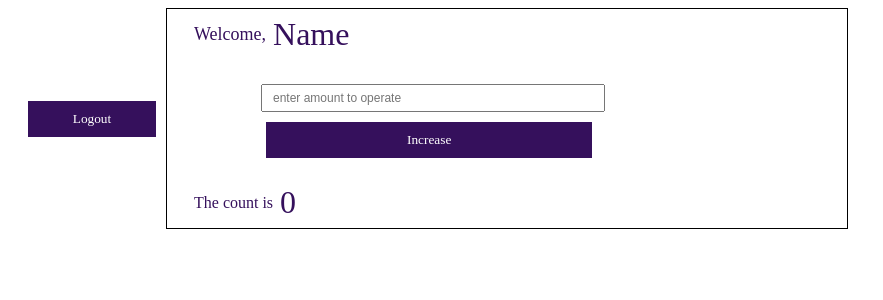
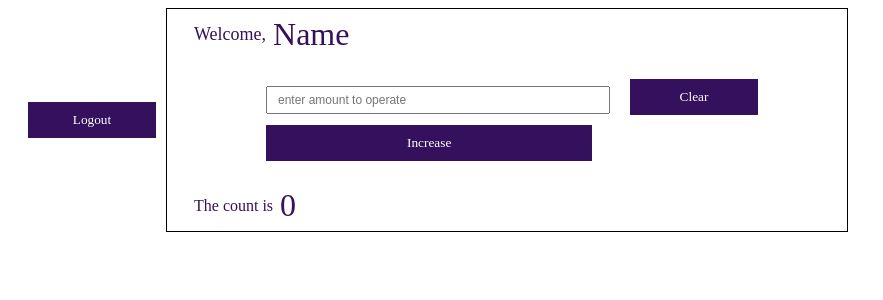
Before and after one commit to juliusossim/gradientfi-counter, a React (Vite) app: page / in a window 1280 px wide. Both pictures are taken after typing "name@example.com", "Sample123" into the empty fields and a click on the button "Login". Shown: the top 300 px of the page, without its empty margins (0-883 px from the left). Built offline with nearby package versions, Linux system fonts and the light colour scheme.

Commit message:
added clear button

```diff
--- a/src/hooks/useCounter.jsx
+++ b/src/hooks/useCounter.jsx
@@ -7,8 +7,9 @@ const useCounter = () => {
   const [val, setVal] = useState(1); // val state, to increase/decrease with/without input
   const paraCap = (string) => string.charAt(0).toUpperCase() + string.slice(1); // paragraph case
   const increaseCount = () => setCount((prev) => (!isNaN(val) ? prev + val : prev + 1));
-  const decreaseCount = () => setCount((prev) => (!isNaN(val) ? prev - val : prev - 1)); // decrease if not zero
+  const decreaseCount = () => setCount((prev) => (!isNaN(val) ? prev - val : prev - 1)); // decrease
+  const clear = () => setVal(1); // resets val
 
-  return { paraCap, decreaseCount, increaseCount, count, setVal, user }; // expose
+  return { paraCap, decreaseCount, increaseCount, count, setVal, user, clear }; // expose
 };
 export default useCounter;
--- a/src/routes/Counter.jsx
+++ b/src/routes/Counter.jsx
@@ -12,7 +12,7 @@ import {
 import useCounter from '../hooks/useCounter';
 
 const Counter = () => {
-  const { paraCap, decreaseCount, increaseCount, count, setVal, user } = useCounter(); // custom hook
+  const { paraCap, decreaseCount, increaseCount, count, setVal, clear, user } = useCounter(); // custom hook
 
   return (
     <StyledLayout>
@@ -27,6 +27,7 @@ const Counter = () => {
         onSubmit={(e) => {
           e.preventDefault();
         }}>
+        <FlexBox>
           <StyledInput
             onChange={(e) => setVal(parseInt(e.target.value, 10))}
             type="number"
@@ -34,6 +35,10 @@ const Counter = () => {
             width="25vw"
             placeholder="enter amount to operate"
           />
+          <StyledButton type="reset" onClick={clear}>
+            Clear
+          </StyledButton>
+        </FlexBox>
         <FlexBox>
           {' '}
           <StyledButton width={count > 0 ? '' : '25.5vw'} onClick={increaseCount}>
```
Lines whose indentation alone changed are shown as unchanged.
